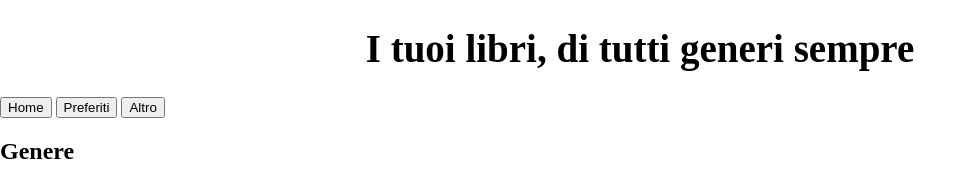
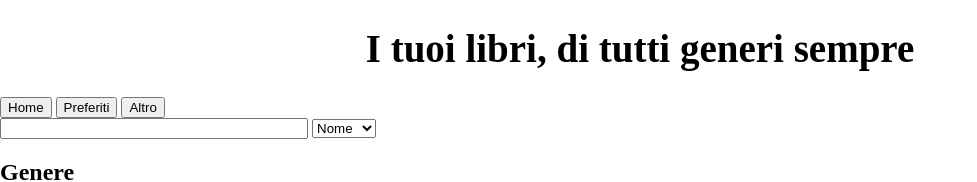
Before and after one commit to CarloLaguda/ProgettoTecnologie, a plain HTML site: page Sito azienda/html/libreria.html in a window 1280 px wide. Shown: the top 182 px of the page, without its empty margins (0-977 px from the left). Drawn offline with Linux system fonts and the light colour scheme; no server answers; files whose address does not match are found by name.

Commit message:
Search added

```diff
--- a/Sito azienda/html/libreria.html
+++ b/Sito azienda/html/libreria.html
@@ -21,6 +21,14 @@
                     <a href="preferiti.html"><button>Preferiti</button></a> <!--Area preferiti-->
                     <button>Altro</button><!--Da vedere-->
                 </div>
+            </div>
+            <div><!--Esplora e cerca-->
+                <input type="text" id ="input">
+                <select name="select" id="select_criterio">
+                    <option value="Nome">Nome</option>
+                    <option value="Id">Id</option>
+                    <option value="Prezzo">Prezzo</option>
+                </select>
             </div>
             <div><!--Div Libri--><!--Tutto questo ripetuto per i generi-->
                 <h2>Genere</h1>
```
Also changed, not shown: Sito azienda/html/preferiti.html (+8 -0 lines).
